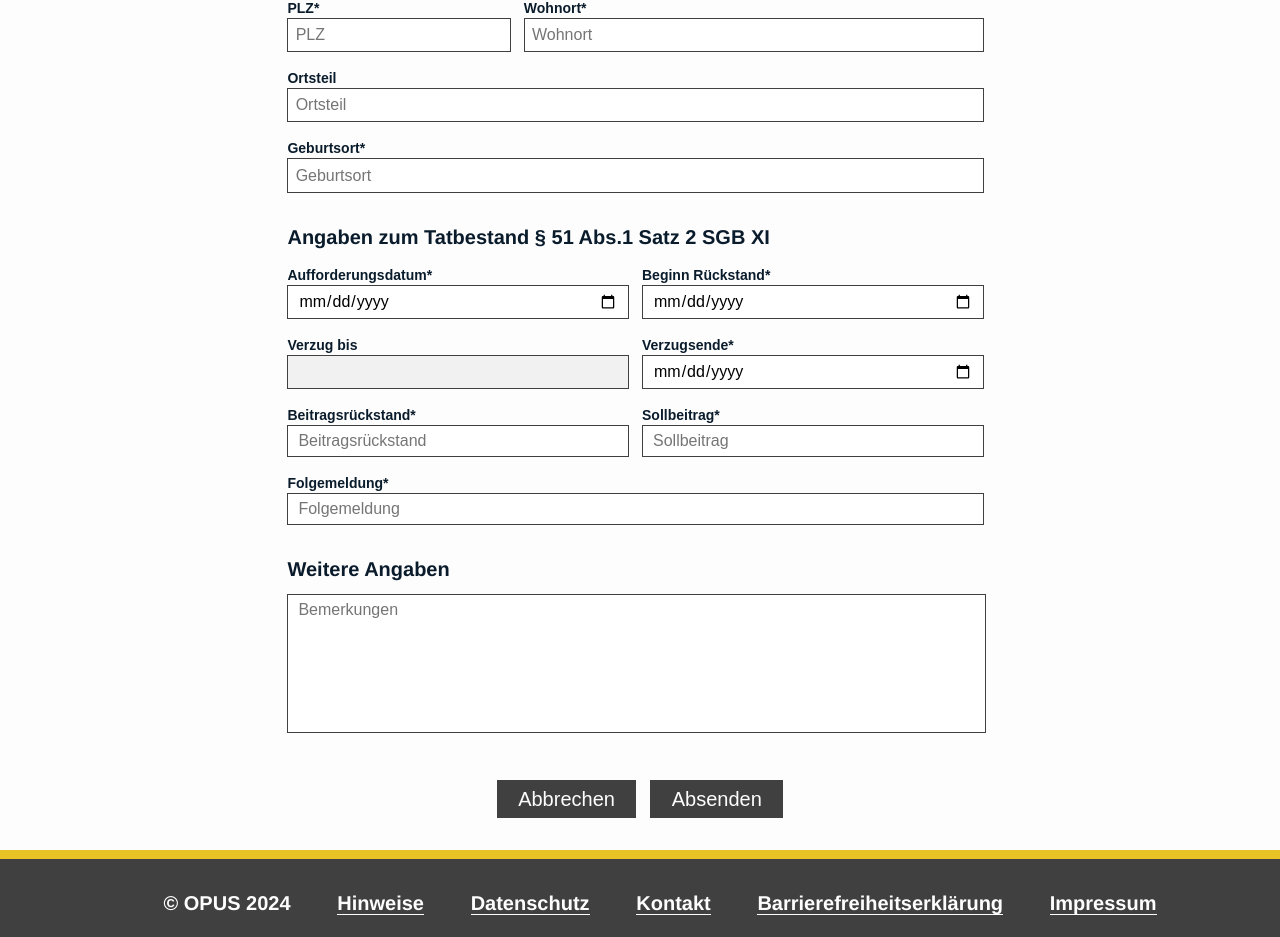
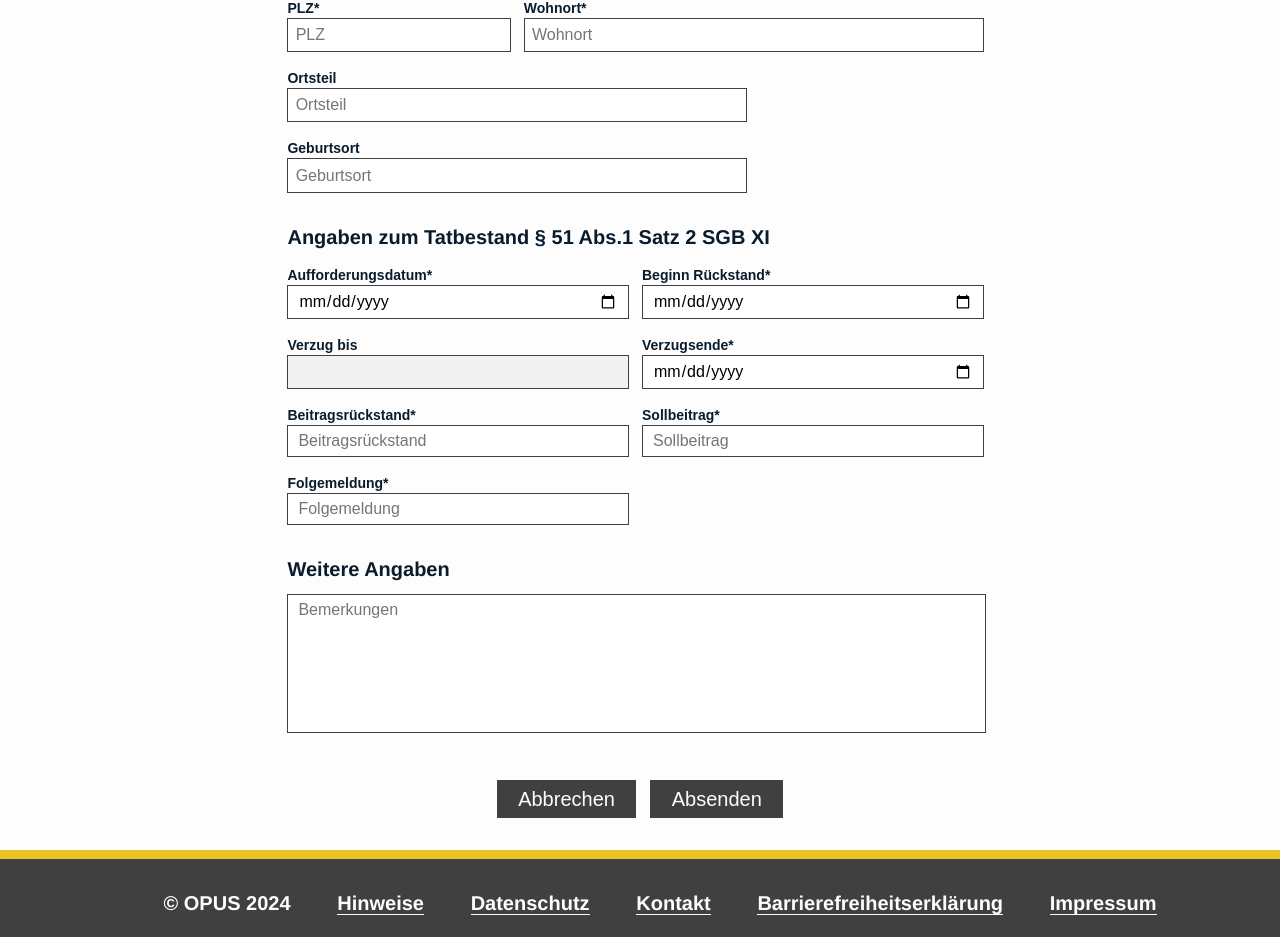
Before and after one commit to Cubemil/OPAS-User-Interface, a Vue app in the folder App/: page /ersterfassung in a window 1280 px wide. Shown: the part 975-1912 px from the top of the page. Built offline with nearby package versions, Linux system fonts and the light colour scheme.

Commit message:
Added hover effect to cancel-button

```diff
--- a/App/src/components/Eingabeformular.vue
+++ b/App/src/components/Eingabeformular.vue
@@ -96,15 +96,15 @@
             </td>
           </tr>
           <tr>
-            <td colspan="3">
+            <td colspan="2">
               <label for="ortsteil" class="field-label">Ortsteil</label>
               <input type="text" id="ortsteil" v-model="ortsteil" placeholder="Ortsteil">
             </td>
           </tr>
           <tr>
-            <td colspan="3">
-              <label for="geburtsort" class="field-label">Geburtsort*</label>
-              <input type="text" id="geburtsort" required v-model="geburtsort" placeholder="Geburtsort">
+            <td colspan="2">
+              <label for="geburtsort" class="field-label">Geburtsort</label>
+              <input type="text" id="geburtsort" v-model="geburtsort" placeholder="Geburtsort">
             </td>
           </tr>
         </table>
@@ -155,7 +155,7 @@
             </td>
           </tr>
           <tr>
-            <td colspan="3">
+            <td colspan="1">
               <label for="folgemeldung" class="field-label">Folgemeldung*</label>
               <input type="number" min="1" id="folgemeldung" v-model="folgemeldung" placeholder="Folgemeldung"
                      @change="validateFollowUpMessage">
@@ -478,6 +478,10 @@ input, .readonly-field, input[type="date"] {
   background: #E8C325;
 }
 
+#cancel-button:hover {
+  background: #E8C325;
+}
+
 @media only screen and (max-width: 480px) {
   .container {
     font-size: 32px;
```
